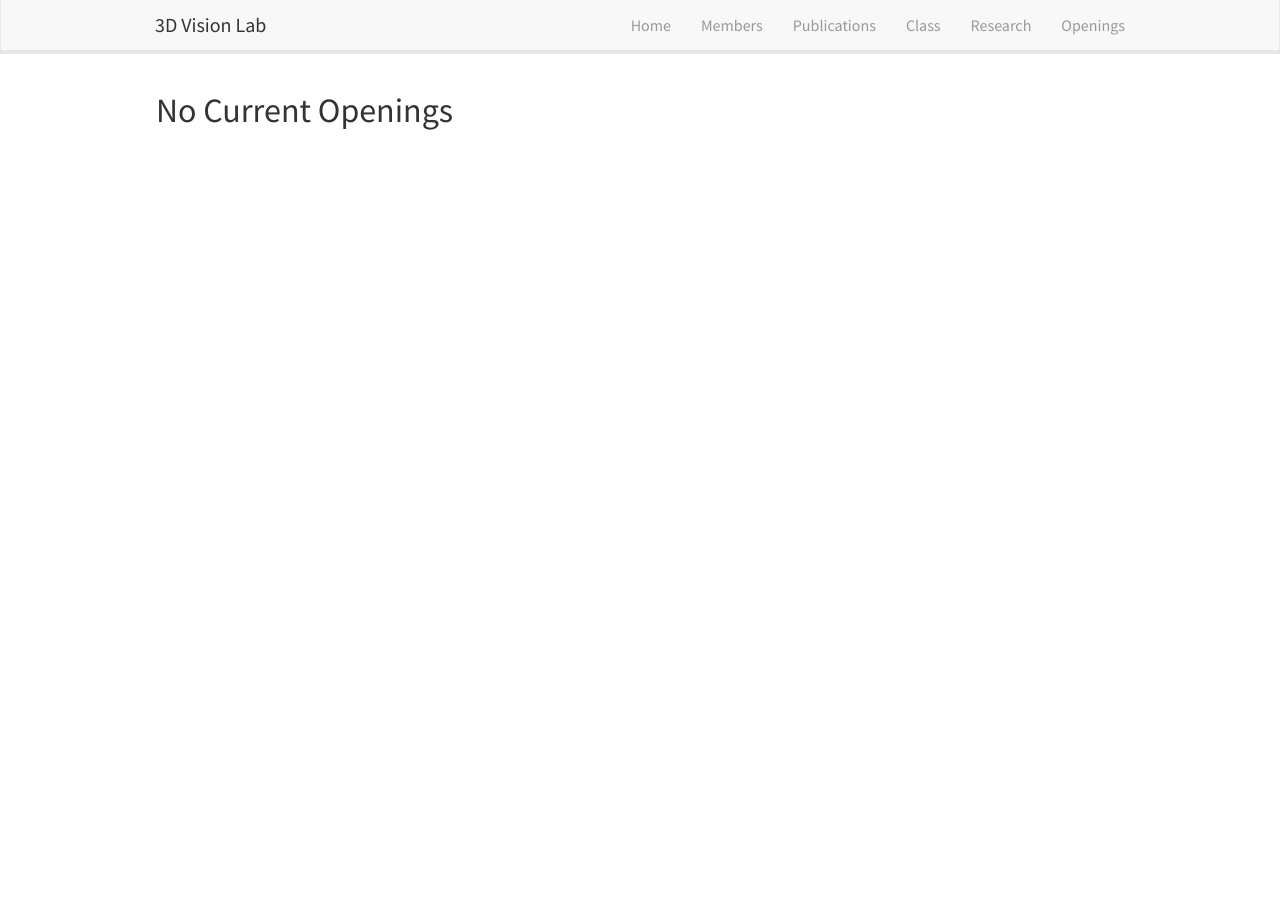
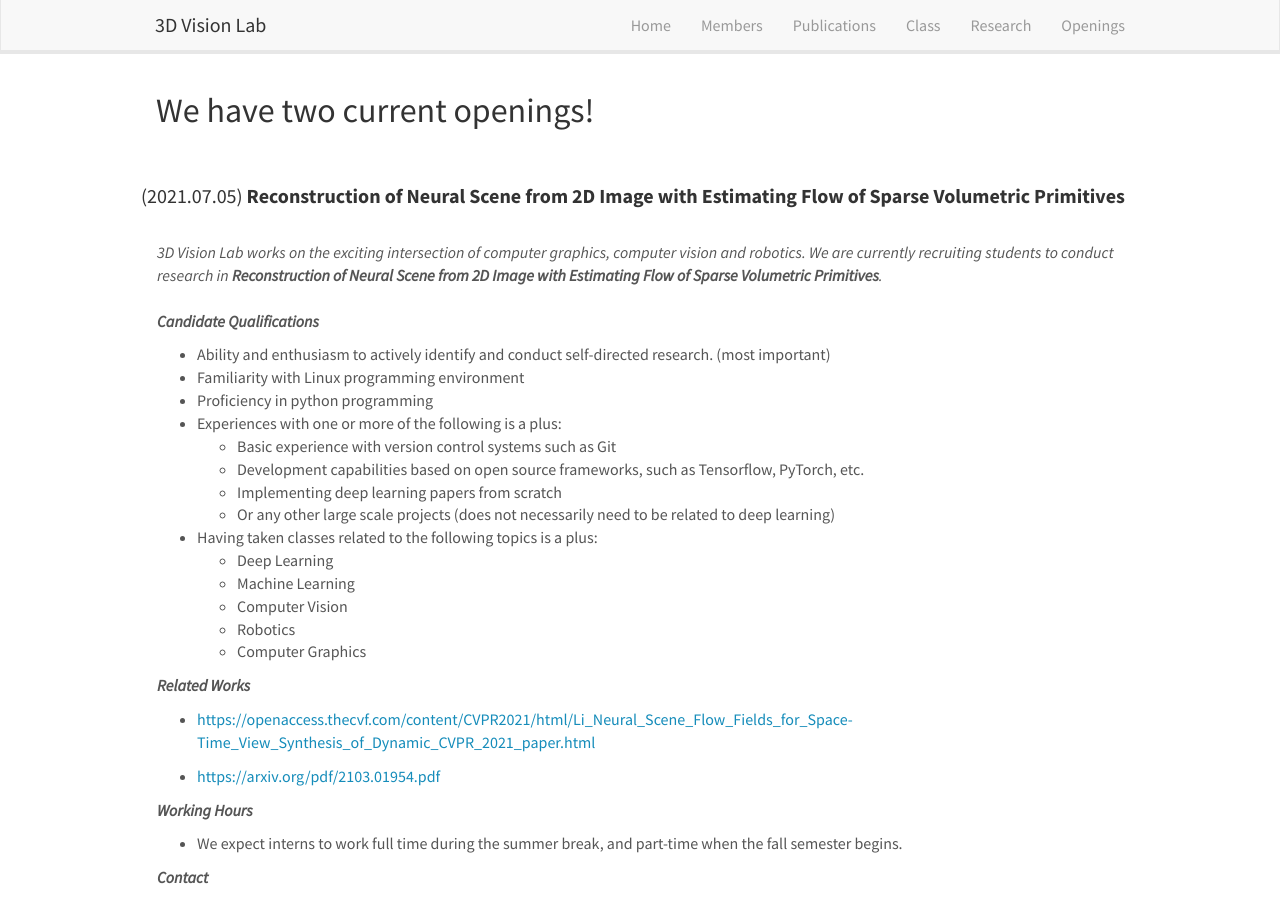
Before and after one commit to 3dvision-snu/3dvision-snu.github.io, a Jekyll site: the page built from _pages/internship.md, in a window 1280 px wide and 900 px high. Built offline with Jekyll 4.4.1, drawn with Linux system fonts in a browser that asks for light colours; nearby versions of some CDN libraries; some of the changed text lies outside the part shown.

Commit message:
internship openings ccw and jsbae

```diff
--- a/_data/openings.yml
+++ b/_data/openings.yml
@@ -1,12 +1,64 @@
 
 
-- name : probabilistic 3D shape completion
-  description : 3D Vision Lab works on the exciting intersection of computer graphics, computer vision and robotics. We are currently recruiting students to conduct research in
+#- name : probabilistic 3D shape completion
+#  description : 3D Vision Lab works on the exciting intersection of computer graphics, computer vision and robotics. We are currently recruiting students to conduct research in
+#  qualifications:
+#    - Ability and enthusiasm to actively identify and conduct self-directed research on machine learning and computer vision (required)
+#    - Basic knowledge regarding linear algebra, statistics, and machine learning (required)
+#    - Familiarity in python programming (required)
+#    - Development experience based on machine learning frameworks, such as Tensorflow, PyTorch, etc. (encouraged, but not required)
+#    - We expect interns to spend at least 5 hours a day when the spring semester begins. Please send us the list of courses you will take when the semester begins (required)
+#  contact:
+#    - youngmin.kim@snu.ac.kr
+
+- name : Reconstruction of Neural Scene from 2D Image with Estimating Flow of Sparse Volumetric Primitives
+  date : 2021.07.05
+#  description : 3D Vision Lab works on the exciting intersection of computer graphics, computer vision and robotics. We are currently recruiting students to conduct research in
   qualifications:
-    - Ability and enthusiasm to actively identify and conduct self-directed research on machine learning and computer vision (required)
-    - Basic knowledge regarding linear algebra, statistics, and machine learning (required)
-    - Familiarity in python programming (required)
-    - Development experience based on machine learning frameworks, such as Tensorflow, PyTorch, etc. (encouraged, but not required)
-    - We expect interns to spend at least 5 hours a day when the spring semester begins. Please send us the list of courses you will take when the semester begins (required)
+    - Ability and enthusiasm to actively identify and conduct self-directed research. (most important)
+    - Familiarity with Linux programming environment
+    - Proficiency in python programming
+  related_works:
+    - https://openaccess.thecvf.com/content/CVPR2021/html/Li_Neural_Scene_Flow_Fields_for_Space-Time_View_Synthesis_of_Dynamic_CVPR_2021_paper.html
+    - https://arxiv.org/pdf/2103.01954.pdf
+  experiences:
+    - Basic experience with version control systems such as Git
+    - Development capabilities based on open source frameworks, such as Tensorflow, PyTorch, etc.
+    - Implementing deep learning papers from scratch
+    - Or any other large scale projects (does not necessarily need to be related to deep learning)
+  classes:
+    - Deep Learning
+    - Machine Learning
+    - Computer Vision
+    - Robotics
+    - Computer Graphics
+  working_hours:
+    - We expect interns to work full time during the summer break, and part-time when the fall semester begins.
   contact:
     - youngmin.kim@snu.ac.kr
+
+- name : Unsupervised Learning of motion from Volumetric Videos
+  date : 2021.07.05
+#  description : 3D Vision Lab works on the exciting intersection of computer graphics, computer vision and robotics. We are currently recruiting students to conduct research in
+  qualifications:
+    - Ability and enthusiasm to actively identify and conduct self-directed research. (most important)
+    - Understanding on PyTorch
+    - Familiarity with Linux programming environment
+    - Proficiency in python programming
+  related_works:
+    - http://matthias.minderer.net/video_structure/
+    - https://openaccess.thecvf.com/content/CVPR2021/papers/Bozic_Neural_Deformation_Graphs_for_Globally-Consistent_Non-Rigid_Reconstruction_CVPR_2021_paper.pdf
+  experiences:
+    - Basic experience with version control systems such as Git
+    - Implementing deep learning papers from scratch
+    - Modification of released deep learning projects
+  classes:
+    - Deep Learning
+    - Machine Learning
+    - Computer Vision
+    - Robotics
+    - Computer Graphics
+  working_hours:
+    - We expect interns to work full time during the summer break.
+  contact:
+    - youngmin.kim@snu.ac.kr
--- a/_pages/internship.md
+++ b/_pages/internship.md
@@ -5,8 +5,9 @@ excerpt: "3D Vision lab: Openings"
 sitemap: false
 permalink: /openings/
 ---
-## No Current Openings
-<!--
+
+## We have two current openings!
+<br>
 {% assign number_printed = 0 %}
 {% for internship in site.data.openings %}
 
@@ -16,13 +17,12 @@ permalink: /openings/
 
 <div class="row">
 {% endif %}
-
+#### ({{internship.date}}) <strong>{{internship.name}}</strong>
 <div class="col-sm-12 clearfix">
   <div style="display: flow-root;">
   <br>
-
   <i>
-    {{ internship.description }}
+    3D Vision Lab works on the exciting intersection of computer graphics, computer vision and robotics. We are currently recruiting students to conduct research in
     <strong> {{ internship.name }}</strong>.<br>
   </i>
   <br>
@@ -33,14 +33,43 @@ permalink: /openings/
   {% for qual in internship.qualifications %}
   <li> {{ qual }} </li>
   {% endfor %}
-  </ul>
-  <br>
+  <li> Experiences with one or more of the following is a plus: </li>
+    <ul style="overflow: hidden">
+    {% for experience in internship.experiences %}
+    <li> {{ experience }} </li>
+    {% endfor %}
+    </ul>
+  <li> Having taken classes related to the following topics is a plus: </li>
+    <ul style="overflow: hidden">
+    {% for class in internship.classes %}
+    <li> {{ class }} </li>
+    {% endfor %}
+    </ul>
+</ul>
+  <i>
+    <strong> Related Works </strong>
+  </i>
+
+  {% for work in internship.related_works %}
+  * [{{work}}]({{work}})
+    {% endfor %}
+<i>
+<strong> Working Hours </strong>
+</i>
+<ul style="overflow: hidden">
+<li> {{internship.working_hours}} </li>
+</ul>
   <i>
     <strong> Contact </strong>
   </i>
   <br>
-Please contact Prof. Young Min Kim (<{{ internship.contact }}>) with your CV, transcript, and expected internship period.
 
+
+* Please contact Prof. Young Min Kim([{{ internship.contact }}]({{ internship.contact }})) with your CV, transcript, and expected internship period.
+
+<br>
+<br>
+<br>
 </div>
 </div>
 
@@ -55,7 +84,5 @@ Please contact Prof. Young Min Kim (<{{ internship.contact }}>) with your CV, tr
 
 {% assign even_odd = number_printed | modulo: 2 %}
 {% if even_odd == 1 %}
-
 </div>
 {% endif %}
--->
```
